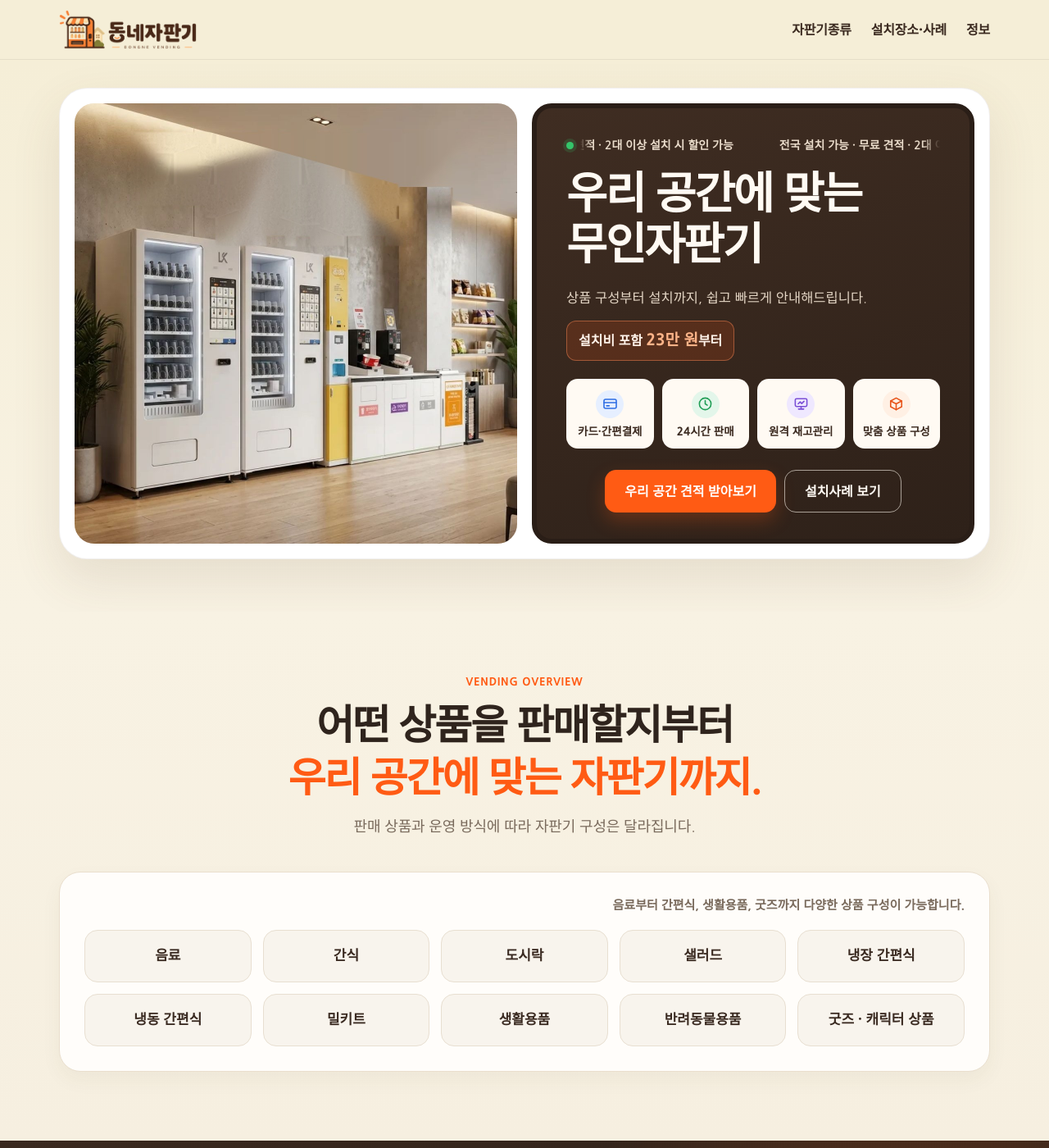
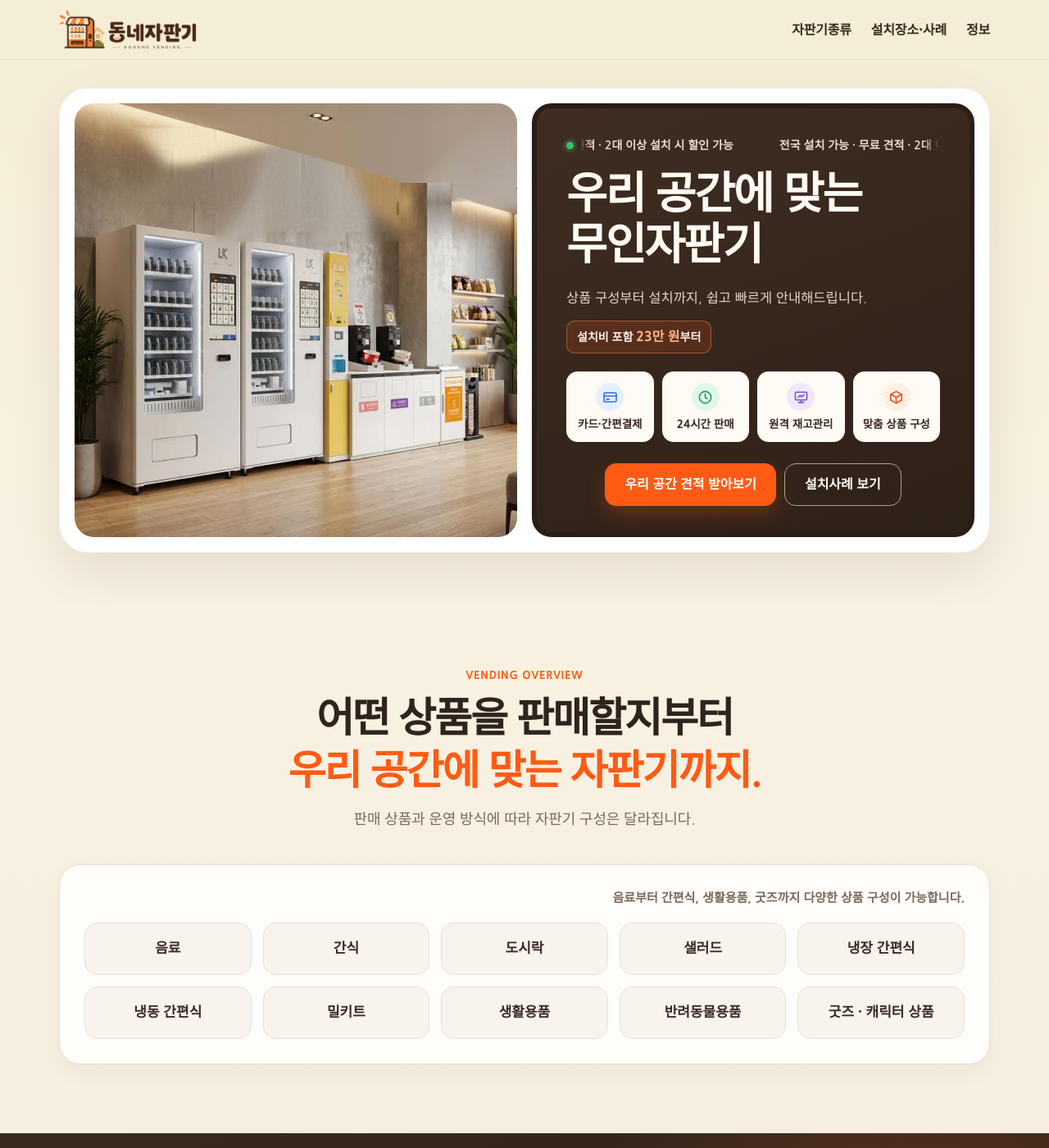
Before and after one commit to dkfmaqqhh-cyber/dongne-vending, a Jekyll site: the page built from index.html, in a window 1280 px wide and 1400 px high. Shown: the whole window at 82% size. Built offline with Jekyll 4.4.1, drawn with Linux system fonts in a browser that asks for light colours.

```diff
--- a/index.html
+++ b/index.html
@@ -2197,6 +2197,10 @@ html{scroll-behavior:smooth}
 .h2-ticker:hover .h2-ticker-track{animation-play-state:paused}
 @keyframes h2ticker{from{transform:translateX(0)}to{transform:translateX(-50%)}}
 @media (prefers-reduced-motion:reduce){.h2-ticker-track{animation:none}.h2-ticker-track>span+span{display:none}.h2-ticker{white-space:normal}}
+/* 109차: 가격 상자 크기 축소 */
+.h2-price-main{padding:6px 12px;border-radius:10px;font-size:14px}
+.h2-price-main b{font-size:16px}
+@media (max-width:760px){.h2-price-main{padding:6px 11px;font-size:13.5px}.h2-price-main b{font-size:15px}}
 </style>
 </head>
 <body>
```
Also changed, not shown: CLAUDE.md (+1 -0 lines).
